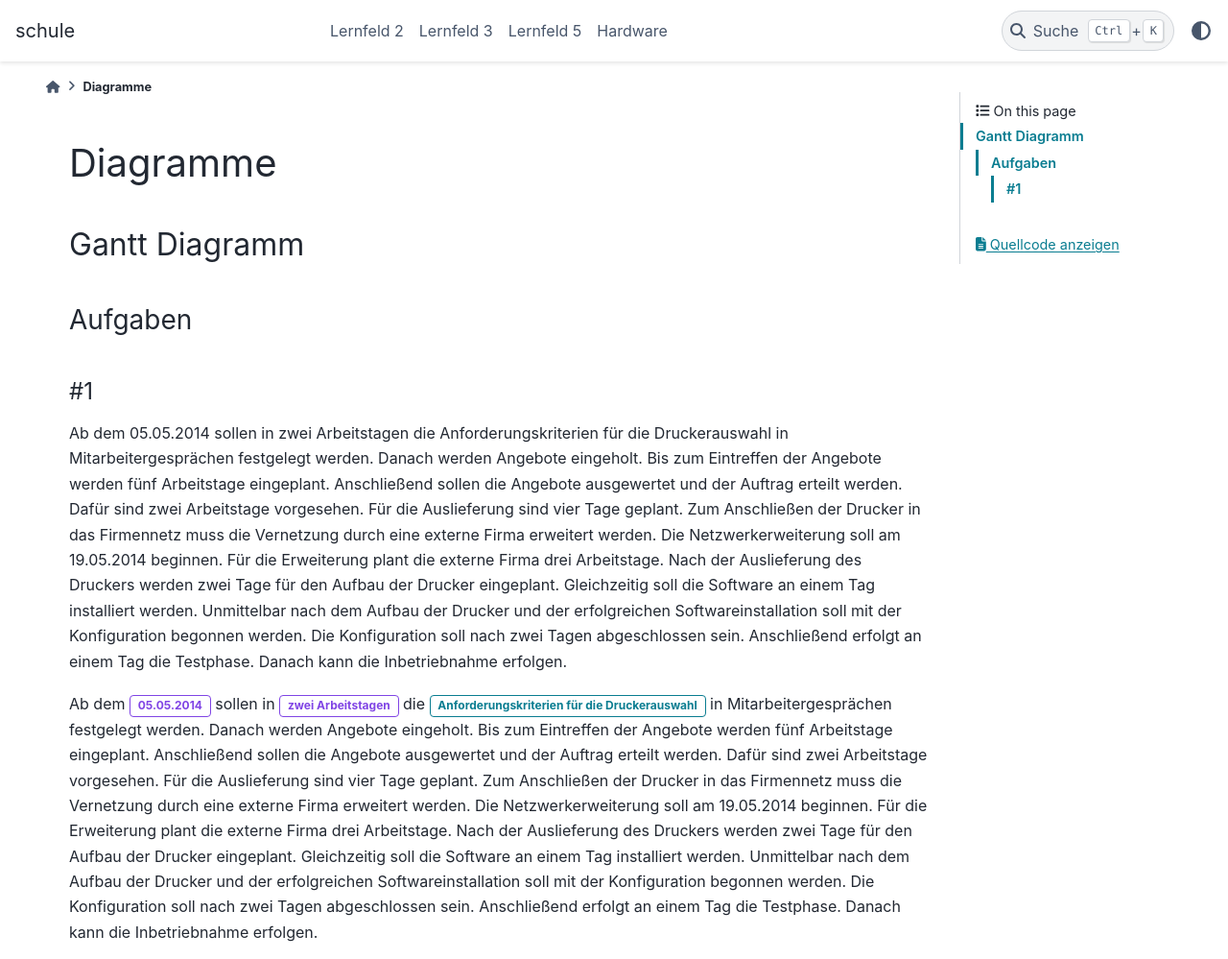
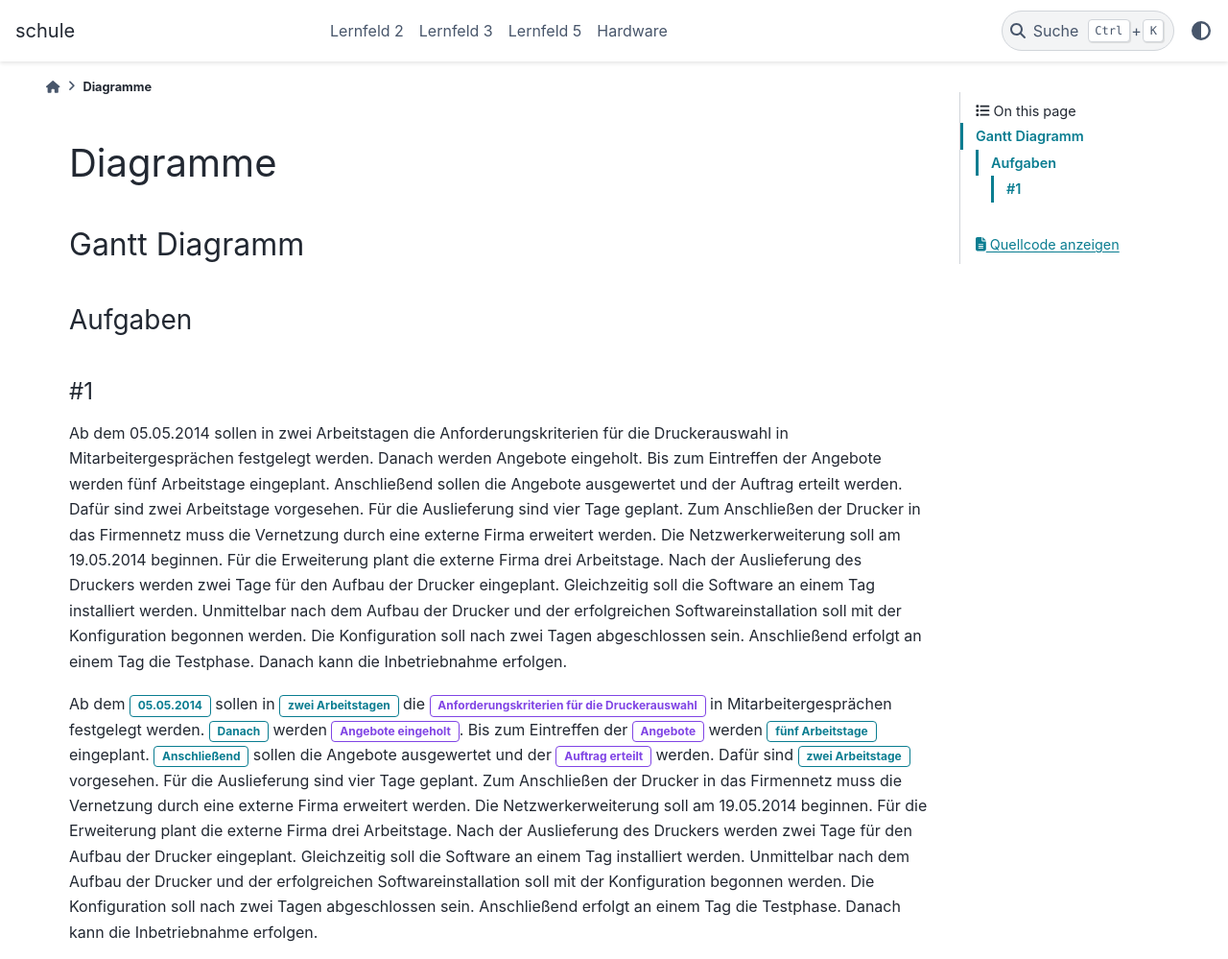
Before and after one commit to denn-moe/schule, a Sphinx documentation site: the page built from source/diagramme.rst, in a window 1280 px wide and 1212 px high, cut to the strip 0-999 px from the top of the window. Shown: the whole strip at 96% size. Built offline with Sphinx 7.4.7 and the PyData theme 0.15.4, drawn with Linux system fonts in a browser that asks for light colours; some of the changed lines change nothing that is shown.

Commit message:
wie siehts aus?

```diff
--- a/source/diagramme.rst
+++ b/source/diagramme.rst
@@ -30,11 +30,11 @@ Die Konfiguration soll nach zwei Tagen abgeschlossen sein.
 Anschließend erfolgt an einem Tag die Testphase.
 Danach kann die Inbetriebnahme erfolgen.
 
-Ab dem :bdg-secondary-line:`05.05.2014` sollen in :bdg-secondary-line:`zwei Arbeitstagen` die :bdg-primary-line:`Anforderungskriterien für die Druckerauswahl` in Mitarbeitergesprächen festgelegt werden.
-Danach werden Angebote eingeholt.
-Bis zum Eintreffen der Angebote werden fünf Arbeitstage eingeplant.
-Anschließend sollen die Angebote ausgewertet und der Auftrag erteilt werden.
-Dafür sind zwei Arbeitstage vorgesehen.
+Ab dem :bdg-primary-line:`05.05.2014` sollen in :bdg-primary-line:`zwei Arbeitstagen` die :bdg-secondary-line:`Anforderungskriterien für die Druckerauswahl` in Mitarbeitergesprächen festgelegt werden.
+:bdg-primary-line:`Danach` werden :bdg-secondary-line:`Angebote eingeholt`.
+Bis zum Eintreffen der :bdg-secondary-line:`Angebote` werden :bdg-primary-line:`fünf Arbeitstage` eingeplant.
+:bdg-primary-line:`Anschließend` sollen die Angebote ausgewertet und der :bdg-secondary-line:`Auftrag erteilt` werden.
+Dafür sind :bdg-primary-line:`zwei Arbeitstage` vorgesehen.
 Für die Auslieferung sind vier Tage geplant.
 Zum Anschließen der Drucker in das Firmennetz muss die Vernetzung durch eine externe Firma erweitert werden.
 Die Netzwerkerweiterung soll am 19.05.2014 beginnen.
```
